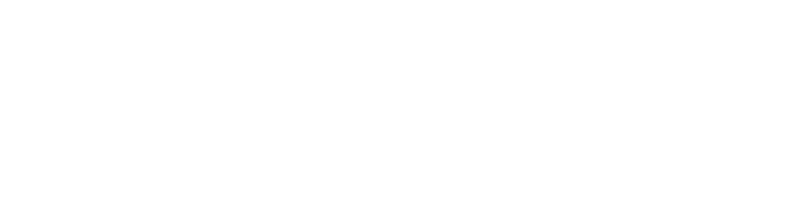
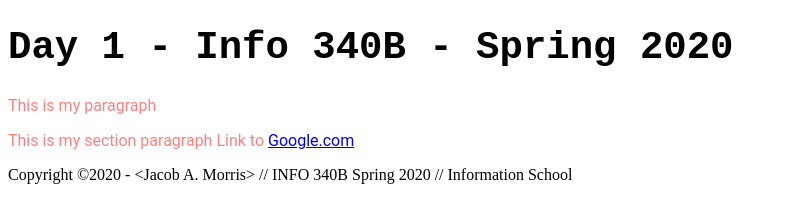
Before and after one commit to tmuromoto/in-class, a website: page day-01/index.html in a window 1280 px wide. Shown: the whole page, without its empty margins (0-787 px from the left). Drawn offline with Linux system fonts and the light colour scheme.

Commit message:
Added demo materials

```diff
--- a/day-01/css/style.css
+++ b/day-01/css/style.css
@@ -1 +1,10 @@
 /* we'll add some basic style here */
+main {
+    font-family: Roboto, Helvetica, sans-serif;
+    color: rgba(255,0,0, 0.5);
+}
+
+h1 {
+    font-family: monospace;
+    font-size: 3em;
+}
--- a/day-01/index.html
+++ b/day-01/index.html
@@ -1 +1,37 @@
 <!-- we'll create our HTML file here -->
+<!doctype html>
+<html lang="en">
+    <head>
+        <meta charset="UTF-8">
+        <meta name="author" content="Tyler Muromoto">
+        <meta name="description" content="the index page for day 1 of Info 340 B Spring 2020">
+        <meta name="keywords" content="Info 340B, Informatics, Clinde-side, Web, Development">
+        <meta name="viewport" content="width=device-width, initial-scale=1.0">
+
+        <link rel="stylesheet" href="css/style.css">
+
+        <title>Day 1 - Info 340B - Spring 2020</title>
+    </head>
+    <body>
+        <header>
+            <h1>Day 1 - Info 340B - Spring 2020</h1>
+            <nav>
+                <!-- Navigation links go here -->
+            </nav>
+        </header>
+
+        <main>
+            <section>
+                <p>This is my paragraph</p>
+            </section>
+
+            <section>
+                <p>This is my section paragraph Link to <a href="https://google.com">Google.com</a></p>
+            </section>
+        </main>
+
+        <footer>
+            Copyright &copy;2020 - &lt;Jacob A. Morris&gt; // INFO 340B Spring 2020 // Information School
+        </footer>
+    </body>
+</html>
```
